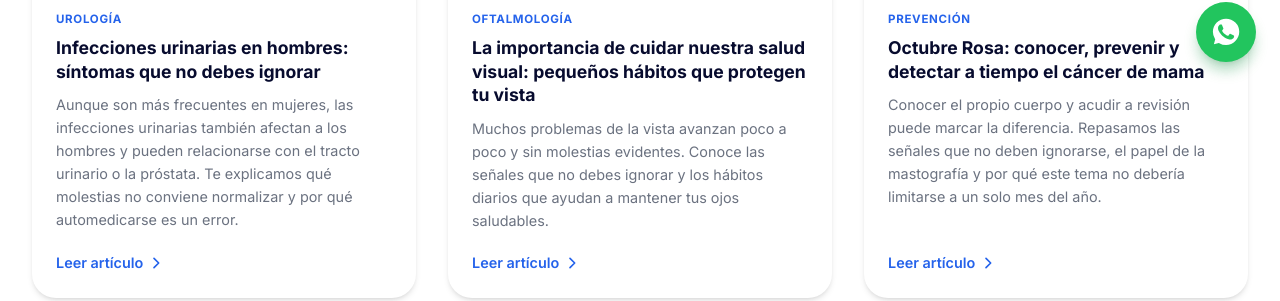
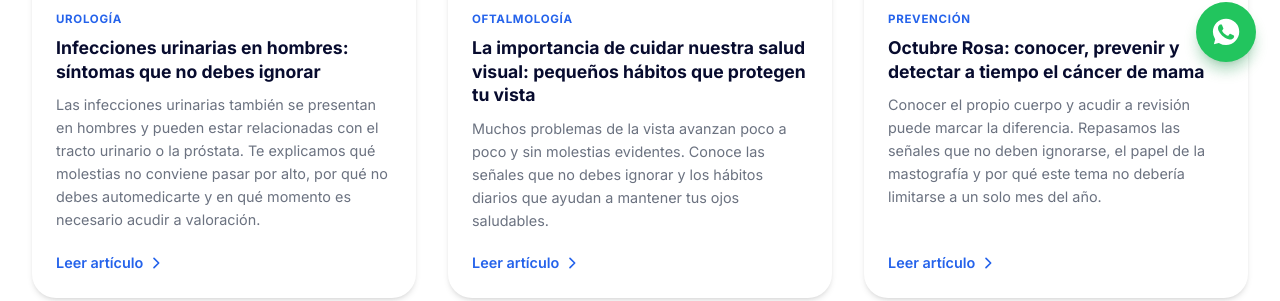
Before and after one commit to fercho159-aq/medtower, a plain HTML site: page blog/index.html in a window 1280 px wide. Shown: the part 714-1015 px from the top of the page. Drawn offline with Linux system fonts and the light colour scheme.

Commit message:
Actualiza nota de blog: Infecciones urinarias en hombres: síntomas que no debes ignorar
Desde la parrilla de MAW (ítem 4227), por Fany.

```diff
--- a/blog/index.html
+++ b/blog/index.html
@@ -43,7 +43,7 @@
         <div class="card-body">
           <span class="post-tag">Urología</span>
           <h3>Infecciones urinarias en hombres: síntomas que no debes ignorar</h3>
-          <p class="excerpt">Aunque son más frecuentes en mujeres, las infecciones urinarias también afectan a los hombres y pueden relacionarse con el tracto urinario o la próstata. Te explicamos qué molestias no conviene normalizar y por qué automedicarse es un error.</p>
+          <p class="excerpt">Las infecciones urinarias también se presentan en hombres y pueden estar relacionadas con el tracto urinario o la próstata. Te explicamos qué molestias no conviene pasar por alto, por qué no debes automedicarte y en qué momento es necesario acudir a valoración.</p>
           <span class="read-more">Leer artículo <svg fill="none" stroke="currentColor" viewBox="0 0 24 24"><path stroke-linecap="round" stroke-linejoin="round" stroke-width="2.5" d="M9 5l7 7-7 7"/></svg></span>
         </div>
       </a>
```
Also changed, not shown: blog/infecciones-urinarias-en-hombres-sintomas.html (+1 -1 lines), 1 other file.
